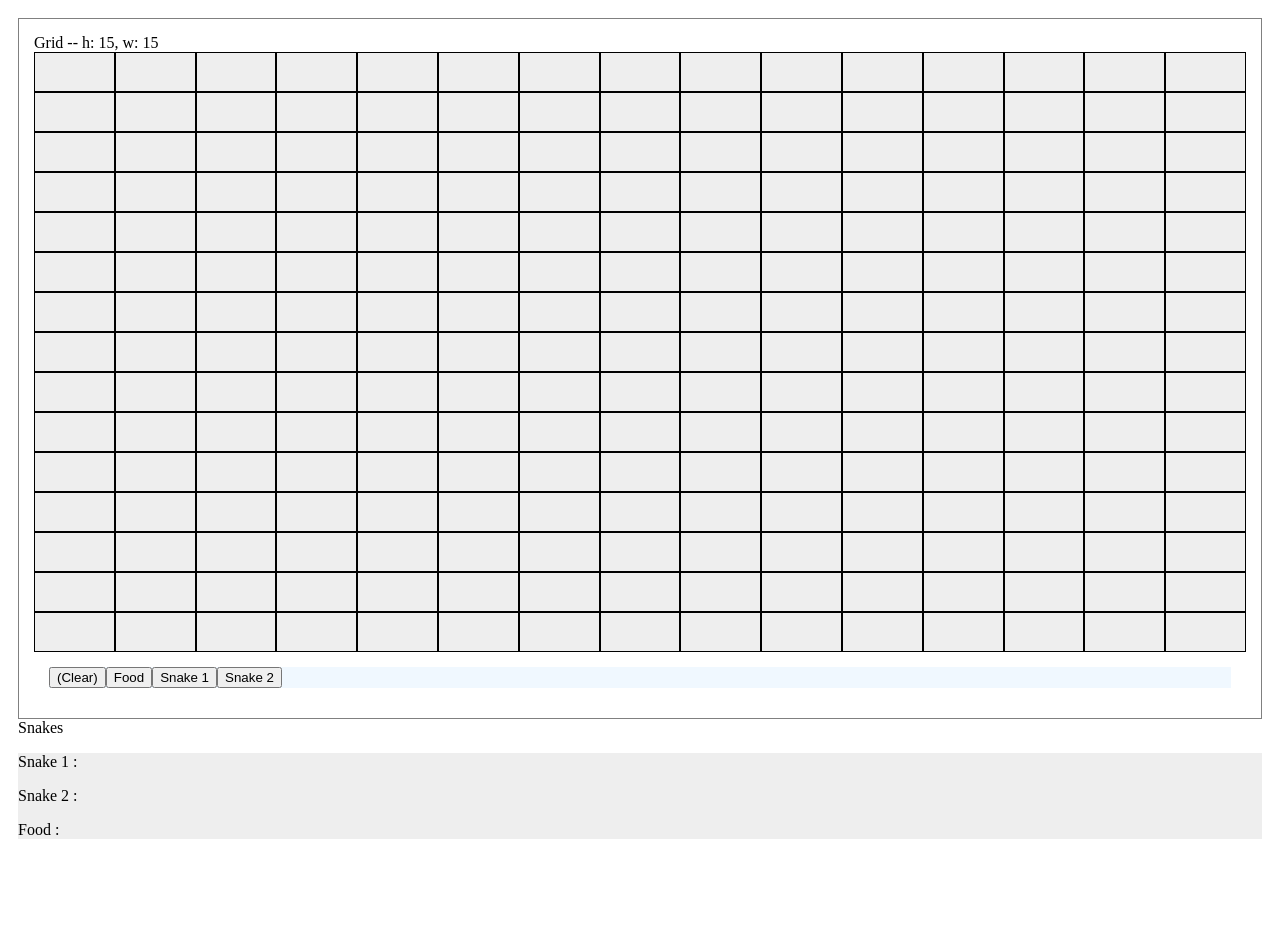
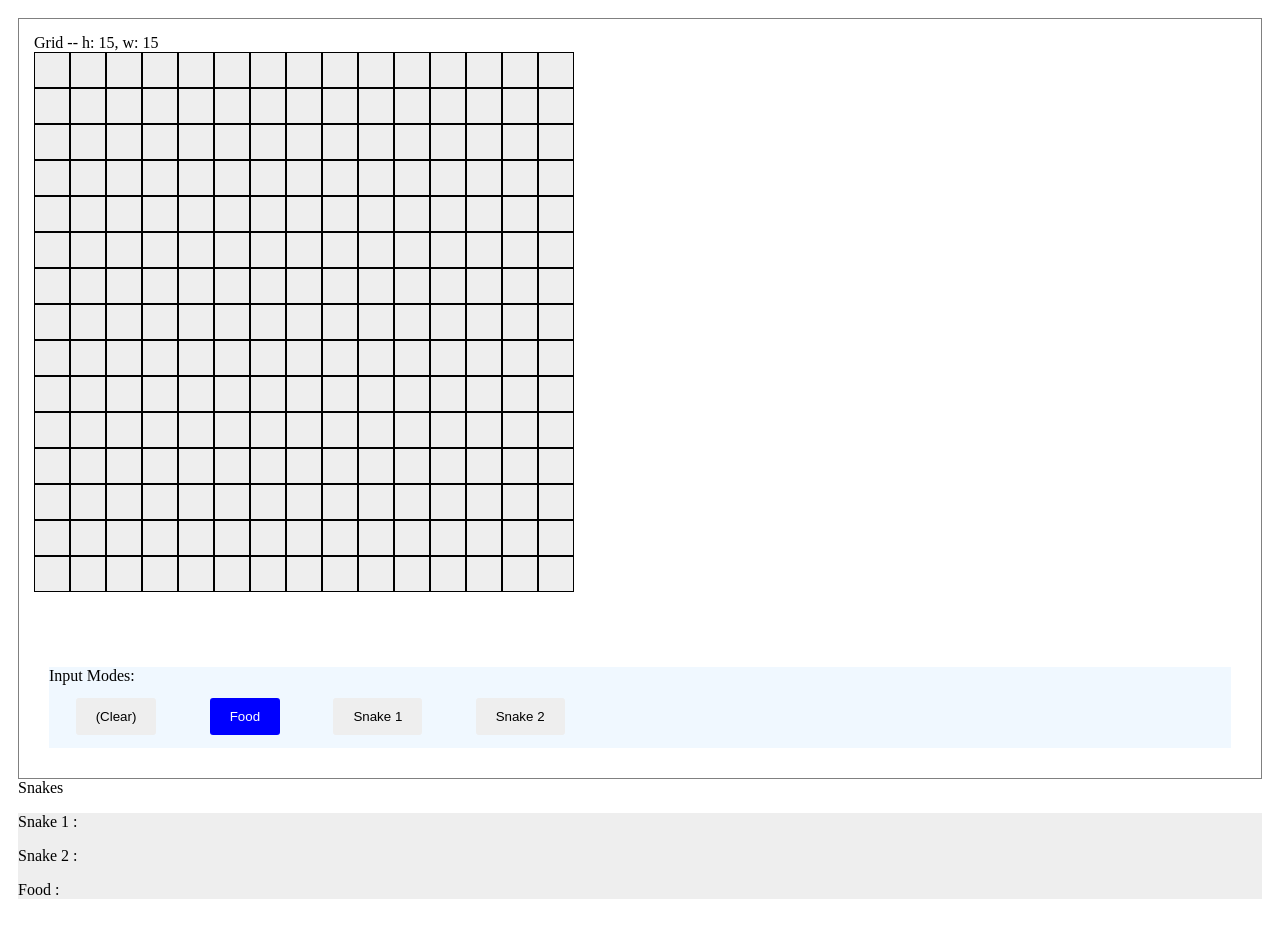
Before and after one commit to JNotelddim/coordinate-plotter, a React (Create React App) app: page / in a window 1280 px wide. Before the commit the page ends 873 px from the top, so only its background shows below. Built offline with nearby package versions, Linux system fonts and the light colour scheme.

Commit message:
Customize Button to have styling
used a styled component to be able to add custom styling

```diff
--- /dev/null
+++ b/src/components/Button.js
@@ -0,0 +1,27 @@
+import React from "react";
+import styled from "styled-components";
+
+const StyledButton = styled.button`
+  border: none;
+  border-radius: 3px;
+  background: ${props => (props.selected ? "#00f" : "#eee")};
+  color: ${props => (props.selected ? "white" : "black")}
+  text-align: center;
+  padding: 0.8em 1.5em;
+  margin: 1em 2em;
+  cursor: pointer;
+
+  &:hover {
+    background: #aaa;
+  }
+`;
+
+const Button = ({ children, onClick, selected }) => {
+  return (
+    <StyledButton onClick={onClick} selected={selected}>
+      {children}
+    </StyledButton>
+  );
+};
+
+export default Button;
--- a/src/components/Grid.js
+++ b/src/components/Grid.js
@@ -12,8 +12,9 @@ let Wrapper = styled.div`
 let StyledGrid = styled.div`
   display: grid;
   height: 600px;
-  grid-template-columns: repeat(15, auto);
-  grid-template-rows: repeat(15, auto);
+  width: 600px;
+  grid-template-columns: repeat(15, 6%);
+  grid-template-rows: repeat(15, 6%);
 `;
 
 const Grid = ({ grid }) => {
--- a/src/components/InputModeSelector.js
+++ b/src/components/InputModeSelector.js
@@ -4,6 +4,7 @@ import styled from "styled-components";
 
 import { setInputMode } from "../state/grid/grid.actions";
 import * as gridTypes from "../state/grid/grid.types";
+import Button from "./Button";
 
 let Container = styled.div`
   margin: 15px;
@@ -16,17 +17,23 @@ const InputModeSelector = ({ snakes, inputMode, setInputMode }) => {
     gridTypes.FOOD_INPUT_MODE,
     ...snakes
   ];
+
   let modeOptionButtons = inputModeOptions.map((option, i) => (
-    <button
+    <Button
       key={i}
       onClick={() => setInputMode(option)}
-      className={`ui button ${inputMode === option ? "primary" : ""}`}
+      selected={inputMode === option}
     >
       {option.name}
-    </button>
+    </Button>
   ));
 
-  return <Container>{modeOptionButtons}</Container>;
+  return (
+    <Container>
+      <div> Input Modes:</div>
+      {modeOptionButtons}
+    </Container>
+  );
 };
 
 const mapStateToProps = state => {
--- a/src/components/Output.js
+++ b/src/components/Output.js
@@ -11,7 +11,8 @@ const Output = ({ coordinateGroups }) => {
   let sectionIds = [...Object.keys(coordinateGroups)];
   let sections = sectionIds.map((sectionId, i) => (
     <p key={i}>
-      {coordinateGroups[sectionId].name} : {coordinateGroups[sectionId].values}
+      {coordinateGroups[sectionId].name} :{" "}
+      {coordinateGroups[sectionId].values.join(", ")}
     </p>
   ));
   return <BackgroundDiv>{sections}</BackgroundDiv>;
```
